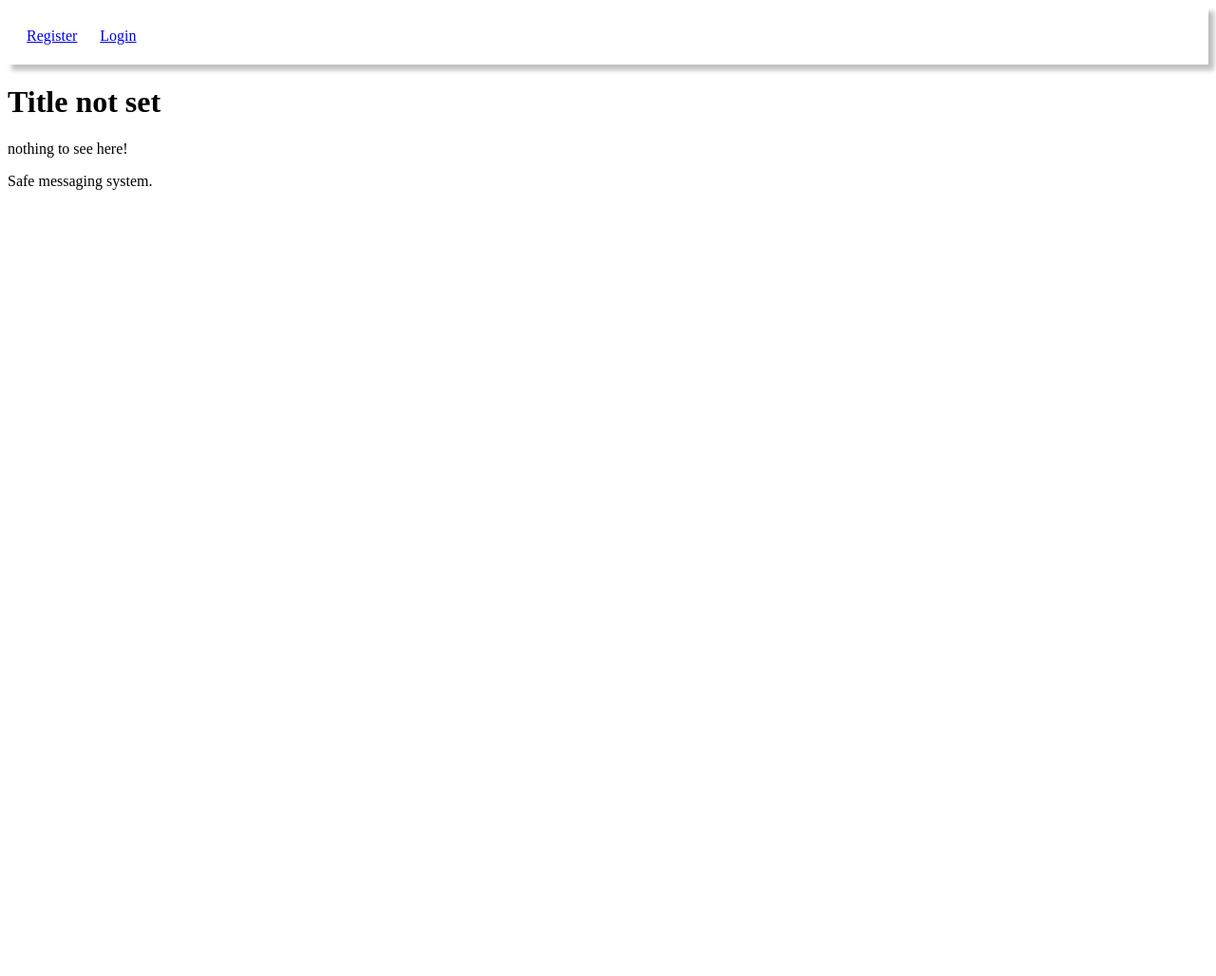
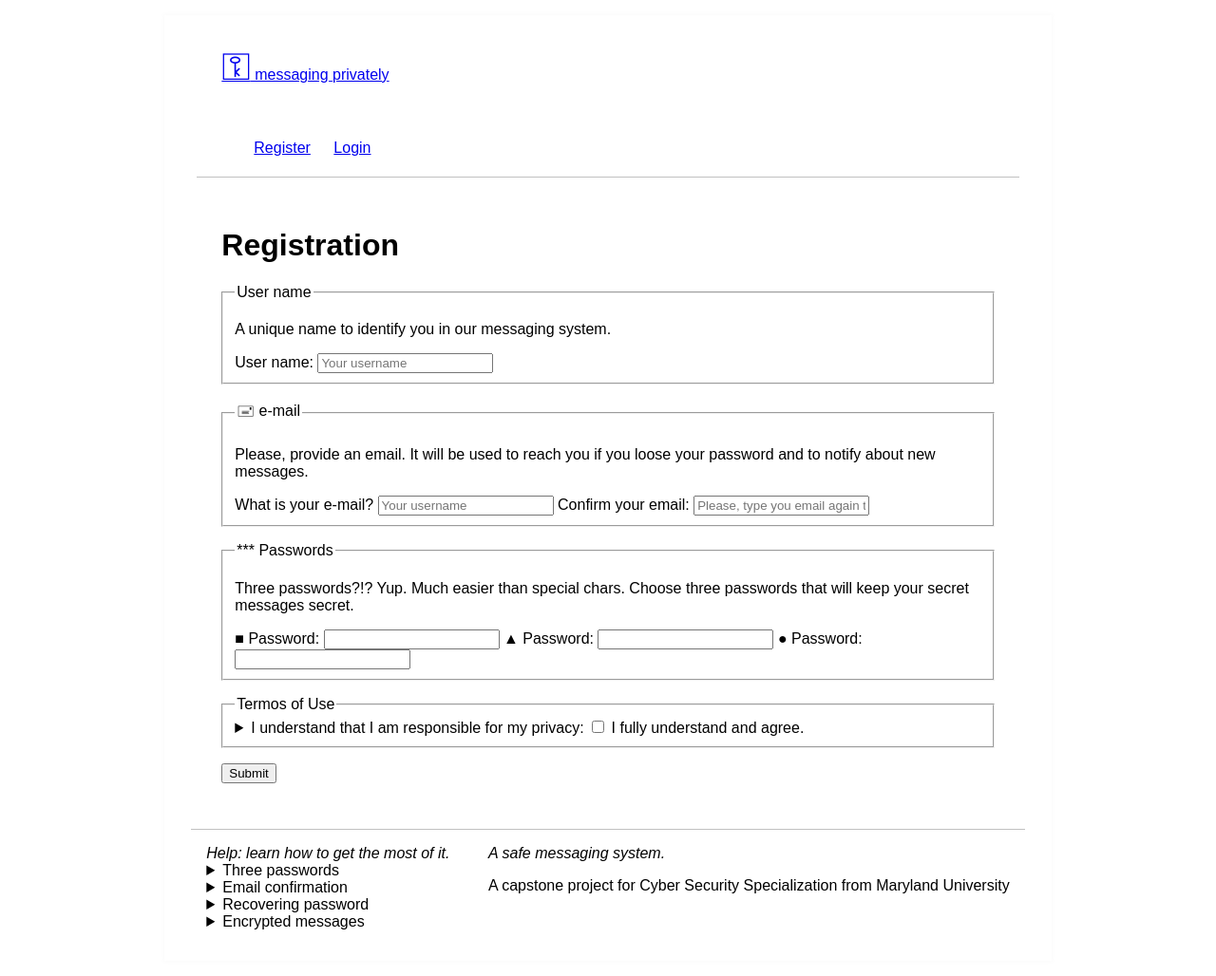
Before and after one commit to ndvo/cochicho, a PHP site: page /register in a window 1280 px wide. Shown: the whole page at 95% size. Before the commit the page ends 200 px from the top, so only its background shows below. Run offline with PHP 8.4, Linux system fonts and the light colour scheme; data comes from the database, SQL or seed files in the repository.

Commit message:
Creating templates

```diff
--- a/config/db.php
+++ b/config/db.php
@@ -39,7 +39,6 @@ class Conn{
       $err = $this->pdo->errorInfo();
       print_r( $err);
     }
-    echo "done";
   }
 
 
@@ -54,12 +53,11 @@ class Conn{
   public function insert_user($mail, $name, $password, $pubkey, $terms){
     $query = file_get_contents('db/create_user.sql');
     $query = $this->pdo->prepare($query);
-    $query->bindParam(':mail', $name);
+    $query->bindParam(':mail', $mail);
     $query->bindParam(':name', $name);
-    $query->bindParam(':password', $name);
-    $query->bindParam(':pubkey', $name);
-    $query->bindParam(':privkey', $name);
-    $query->bindParam(':terms', $name);
-
+    $query->bindParam(':password', $password);
+    $query->bindParam(':pubkey', $pubkey);
+    $query->bindParam(':terms', $terms);
+    $query->execute();
   }
 }
--- a/css/main.css
+++ b/css/main.css
@@ -1,16 +1,55 @@
+:root{
+--m-width: 95ch;
+}
+body{
+  max-width: 105ch;
+  margin: 1em auto;
+  box-shadow: 0px 0px 5px 1px #fafafa;
+  font-family: sans-serif;
+}
+#logo{
+  font-size: 40px;
+}
+header{
+  max-width: var(--m-width);
+  margin: 0 auto;
+  padding: 1em;
+}
+
+
+main{
+  max-width: var(--m-width);
+  margin: 0 auto;
+  padding: 1em;
+}
+
 nav {
-  box-shadow: 5px 5px 5px 1px silver;
+  max-width: var(--m-width);
+  margin: 0 auto;
   padding: 5px 10px;
+  border-bottom: solid thin silver;
 }
-ul{
-  padding: 0;
-  margin: 0:
-}
+
+
 nav li{
   display: inline;
- padding: 5px 10px;
+  padding: 5px 10px;
 }
 
 nav li:hover{
- background: #fafafa;
+  background: #fafafa;
 }
+
+fieldset{
+  margin: 1em 0;
+}
+
+footer{
+  border-top: solid thin silver;
+  max-width: var(--m-width);
+  margin: 0 auto;
+  display: flex;
+  flex-direction: row;
+  justify-content: space-between;
+  padding: 1em 1em 2em 1em;
+}
--- a/index.php
+++ b/index.php
@@ -9,6 +9,7 @@ require_once('users/users.php');
 require_once('page.php');
 
 use \DB\Conn as D;
+use \User\User as User;
 
 $db = D::get();
 $data = new stdClass();
@@ -19,36 +20,53 @@ if ( $db == null){
   $error = 'It was not possible to connect to the database';
 }
 
-$front_page = function($params, &$data, &$template){
+$F_front_page = function($params, &$data, &$template){
   global $user;
   $data->title = 'Welcome';
+  $template->content = 'templates/front.php';
   if (empty($user)){
     $data->content = 'Please, log in to the system';
   }
 };
 
-$install = function($params, &$data, &$template){
+$F_install = function($params, &$data, &$template){
+  global $db;
   $db->install();
 };
 
-$not_found = function($params, &$data, &$template){
+$F_not_found = function($params, &$data, &$template){
   $template->content = 'templates/content.php';
   $data->title = 'Title not set';
   $data->content = 'nothing to see here!';
 };
 
-$login = function($params, &$data, &$template){
+$F_login = function($params, &$data, &$template){
   $template->content = 'templates/login.php';
   $data->title = 'Please, provide your credentials!';
+};
+
+$F_register = function($params, &$data, &$template){
+  if (empty($_POST)){
+    $template->content = 'templates/register.php';
+    $data->title = 'Registration';
+  }else{
+    $u = new User();
+    $u->register();
+
+    $data->title = 'Tentativa de criar usuário';
+    $template->content = 'templates/welcome.php';
+    $data->content = "$u->name ";
+  }
 };
 
 if (!$error){
   $params = [];
   $routes = [
-    '/^admin\/install\/?$/'=> $install,
-    '/^\/login\/?$/'=> $login,
-    '/^\/?$/'=> $front_page,
-    '/.*/' => $not_found,
+    '/^admin\/install\/?$/'=> $F_install,
+    '/^\/login\/?$/'=> $F_login,
+    '/^\/register\/?$/'=> $F_register,
+    '/^\/?$/'=> $F_front_page,
+    '/.*/' => $F_not_found,
   ];
 
   foreach ($routes as $pattern => $function){
@@ -69,12 +87,12 @@ if (!$error){
    <link rel="stylesheet" type="text/css" href="/css/main.css">
 </head>
 <body>
+  <header>
+    <?php echo \Page\template_render($template->header, $data); ?>
+  </header>
   <nav>
     <?php echo \Page\template_render($template->navigation, $data); ?>
   </nav>
-  <header>
-    <?php echo \Page\template_render($template->header, $data); ?>
-  </header>
   <main>
     <?php echo \Page\template_render($template->content, $data); ?>
   </main>
--- a/templates/footer.php
+++ b/templates/footer.php
@@ -1,4 +1,28 @@
 
-<footer>
-<p>Safe messaging system.</p>
-</footer>
+  <section class="help">
+      <em>Help: learn how to get the most of it.</em>
+      <details>
+        <summary>Three passwords</summary>
+        <p>We ask for three passwords because it is easier to remember three
+        distinct passwords than a single large one. The larger the password,
+        the lesser the need to have special chars.</p>
+        </details>
+      <details>
+        <summary>Email confirmation</summary>
+        <p>We ask you to confirm your email because the email address you provide is the only way we can reach you in case you loose your password. If a user has a typo in his email address we'd best find it out right away.</p>
+      </details>
+      <details>
+        <summary>Recovering password</summary>
+        <p>If you loose your password, you can create a new one (three new ones!) from an email we send. <strong>However</strong>, we cannot recover your messages, since they are encrypted with your password. <strong>Fortunately</strong> there is a way to recover your messages: we may ask the sender to resend them. We do this automatically. If you change your password, the senders of your messages will be invited to use their passwords to decrypt the messages and send them again.</p>
+        <p>As you can see, if you loose your password you will need to count on your friends to retrieve your messages for you. This is important because we simply cannot recover them. That's why we're safe.</p>
+      </details>
+      <details>
+        <summary>Encrypted messages</summary>
+        <p>Every message in this system is encrypted and then stored. This prevents information leaking and provides a secure method of sharing information with your friends. Even if our entire database, together with our source code leaks, your messages would still be safe.</p>
+      </details>
+  </section>
+
+  <section class="about">
+    <em>A safe messaging system.</em>
+    <p>A capstone project for Cyber Security Specialization from Maryland University</p>
+  </section>
--- a/templates/header.php
+++ b/templates/header.php
@@ -1,3 +1,3 @@
   <header>
-    <h1><?php echo $data->title ?></h1>
+    <a href="/" title="Home"><span id="logo"> ⚿</span> messaging privately</a>
   </header>
--- /dev/null
+++ b/templates/register.php
@@ -0,0 +1,61 @@
+<main>
+
+
+  <h1><?php echo $data->title ?></h1>
+  <form method="post" >
+
+    <fieldset>
+    <legend>User name</legend>
+    <p>A unique name to identify you in our messaging system.</p>
+    <label for="username" >User name:
+      <input type="text" name="username" placeholder="Your username" required >
+    </label>
+    </fieldset>
+
+    <fieldset id="email">
+    <legend>🖃 e-mail</legend>
+    <p>Please, provide an email. It will be used to reach you if you loose your
+    password and to notify about new messages.</p>
+    <label for="mail" >What is your e-mail?
+      <input id="username" name="mail" type="email" placeholder="Your username" required >
+    </label>
+    <label for="mail2" >Confirm your email:
+      <input type="email" name="mail2" placeholder="Please, type you email again to be sure is is right." title="Your email is the only way you can recover your messages if you loose your password. It is important to make sure it is right." required >
+    </label>
+    </fieldset>
+
+    <fieldset id="password">
+    <legend>*** Passwords</legend>
+    <p>Three passwords?!? Yup. Much easier than special chars. Choose three
+    passwords that will keep your secret messages secret.</p>
+    <label for="pwd-square">■ Password:
+      <input type="password" name="pwd-square" required >
+    </label>
+
+    <label for="pwd-triangle">▲ Password:
+      <input type="password" name="pwd-triangle" required>
+    </label>
+
+    <label for="pwd-circle">● Password:
+      <input type="password" name="pwd-circle" required>
+    </label>
+    </fieldset>
+
+    <fieldset>
+      <legend>Termos of Use</legend>
+      <label for="terms" >
+      <details style="display: inline-block">
+        <summary>I understand that I am responsible for my privacy:</summary>
+        <ul>
+          <li>I may not be able to recover messages if I forget my password</li>
+          <li>The security provided is that of encrypting messages</li>
+          <li>I must not share my passwords</li>
+          <li>I need to remember all three passwords to read my messages</li>
+        </ul>
+        </details>
+        <input type="checkbox" name="terms" > I fully understand and agree.
+      </label>
+    </fieldset>
+    <button type="submit" value="submit">Submit</button>
+  </form>
+</main>
--- /dev/null
+++ b/templates/welcome.php
@@ -0,0 +1,5 @@
+
+
+
+  <h1><?php echo $data->title ?></h1>
+  <p><?php echo $data->content ?></p>
--- a/users/users.php
+++ b/users/users.php
@@ -3,33 +3,53 @@
 namespace User;
 require_once( 'config/db.php');
 
+require_once('config/db.php');
+
+use \DB\Conn as D;
 
 class User{
   public $name;
+  public $mail;
   public $public_key;
   private $authenticated;
   private $iv;
   private $method = "AES-256-CBC";
   private $private_key;
+  public $err;
 
   public function register(){
-    if (isset($_POST['submit'])){
-      $this->uname = $_POST['uname'];
-      $this->umail = $_POST['umail'];
-      $umailconfirm = $_POST['umailconfirm'];
-      if ($this->umail != $umailconfirm){
+    $err = [];
+    print_r($_POST);
+    if (!empty($_POST)){
+      $this->name = $_POST['username'];
+      $this->mail = $_POST['mail'];
+      $umailconfirm = $_POST['mail2'];
+      if (empty($_POST['pwd-square']) ||  empty($_POST['pwd-circle']) || empty($_POST['pwd-triangle'])){
+        $err[] = 'Please, provide the 3 passwords';
+      }
+      $pwd = password_hash($_POST['pwd-square'].$_POST['pwd-circle'].$_POST['pwd-triangle'], PASSWORD_DEFAULT);
+      if ($this->mail != $umailconfirm){
         $err[] = 'Please, be sure to input the same address in both email and confirm email fields.';
       }
-      if (!filter_var($this->umail, FILTER_VALIDATE_EMAIL)){
+      if (!filter_var($this->mail, FILTER_VALIDATE_EMAIL)){
         $err[] = 'There is something wrong with the provided email.';
       }
+      if (empty($_POST['terms'])){
+        $err[] = 'The use of this service is conditioned to the acceptance of the Terms of Use.';
+      }
+      print_r($err);
       if (empty($err)){
-        $pwd = password_hash($_POST['pwd'], PASSWORD_DEFAULT);
-        $this->secret = hash('sha-256', $_POST['pwd']);
+        $this->secret = hash('sha256', $pwd);
         $iv = random_bytes(16);
-        $this->create_key_pair();
+        $ok = $this->create_key_pair();
+        print($ok);
+        if ($ok){
+          $db = D::get();
+          $db->insert_user($this->mail, $this->name, $pwd, $this->public_key, 1);
+        }
       }
     }
+    $this->err = $err;
   }
 
   public function save(){
@@ -79,6 +99,7 @@ class User{
       $this->private_key = $privkey;
       $pub = openssl_pkey_get_details($res);
       $this->public_key = $pub["key"];
+      return true;
     }
   }
 
@@ -92,5 +113,4 @@ class User{
     return openssl_decrypt(base64_decode($this->encrypted_key), $this->method, $this->secret, 0, $this->iv);
   }
 
-
 }
```
Also changed, not shown: templates/front.php (added, +22 -0 lines), db/bpk.db (renamed from db/scratch.db), 1 other file.
